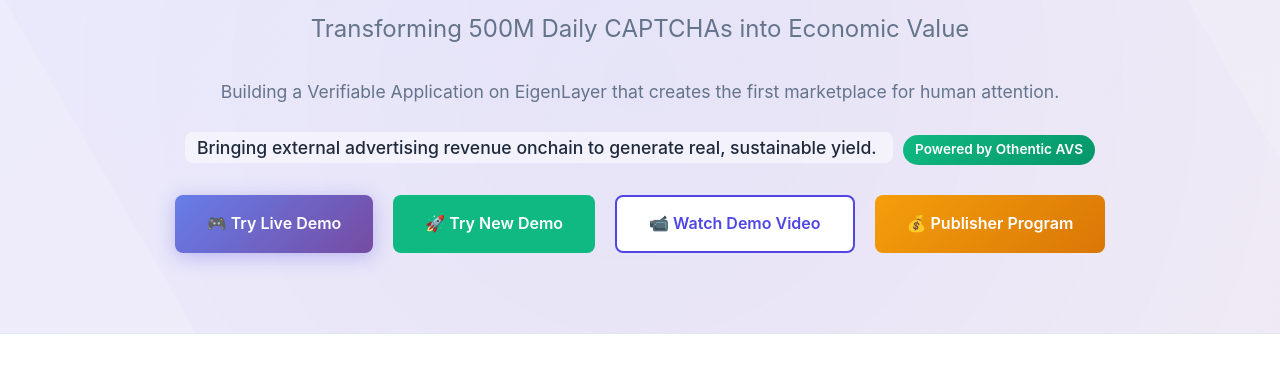
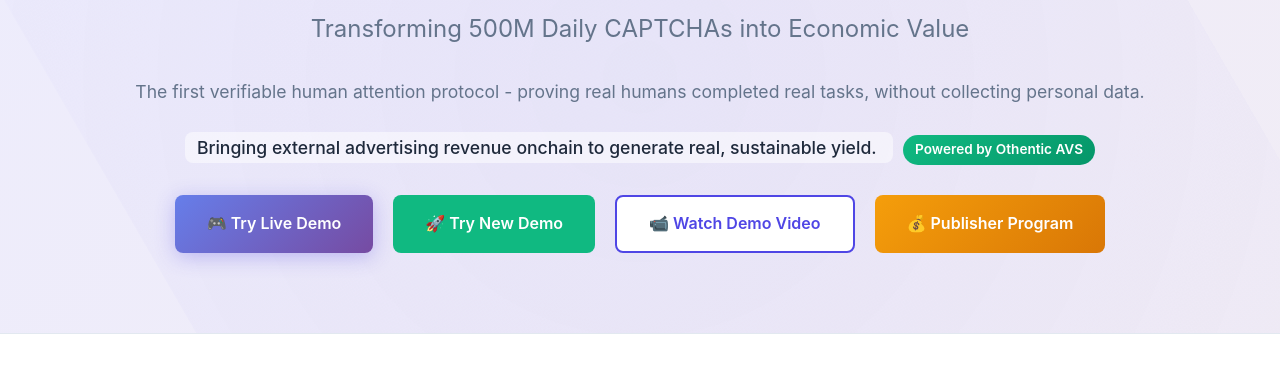
Before and after one commit to rosarkar/canvas-website, a plain HTML site: page index.html in a window 1280 px wide. Shown: the part 180-559 px from the top of the page. Drawn offline with Linux system fonts and the light colour scheme.

Commit message:
Update index.html

```diff
--- a/index.html
+++ b/index.html
@@ -562,7 +562,7 @@
             <h1>Canvas Protocol</h1>
             <p class="tagline">Transforming 500M Daily CAPTCHAs into Economic Value</p>
             <p style="font-size: 1.1rem; color: var(--gray); margin-bottom: 30px;">
-                Building a Verifiable Application on EigenLayer that creates the first marketplace for human attention.
+            The first verifiable human attention protocol - proving real humans completed real tasks, without collecting personal data.
             <br><br>
             <span style="background: rgba(255,255,255,0.5); padding: 5px 12px; border-radius: 8px; color: var(--dark); font-weight: 500;">
             Bringing external advertising revenue onchain to generate real, sustainable yield.
```
